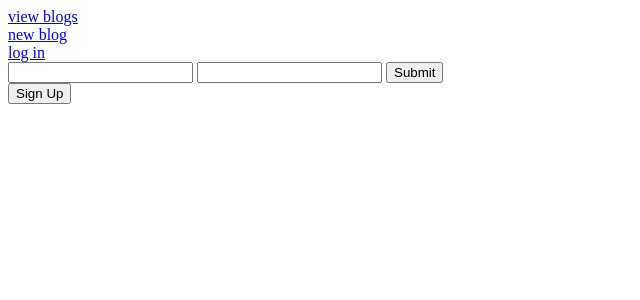
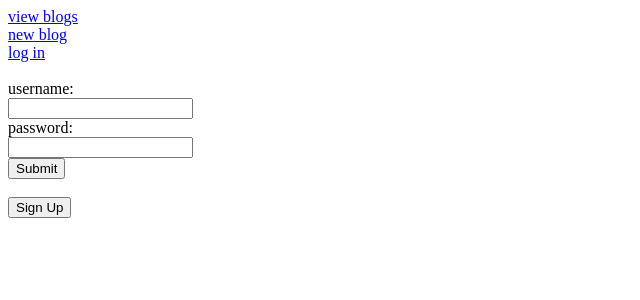
Before and after one commit to qbrasier/blogz, a Flask app: template Templates/login.html in a window 1280 px wide. Shown: the top 300 px of the page, without its empty margins (0-640 px from the left). Run offline with Flask 2, Linux system fonts and the light colour scheme; the template is opened without the code that fills it, so the values that code supplies are empty.

Commit message:
added logging in and fixed posting new blogs

```diff
--- a/Templates/login.html
+++ b/Templates/login.html
@@ -2,9 +2,20 @@
 
 {%block content%}
     <form method="POST">
+        <br>
+        <l>username:</l>
+        <br>
         <input type="text" name="username">
+        {{username_error}}
+        <br>
+        <l>password:</l>
+        <br>
         <input type="text" name="password">
+        {{password_error}}
+        <br>
         <input type="submit" value="Submit">
+        <br>
+        <br>
     </form>
     <form action="/signup">
         <input type="submit" value="Sign Up">
--- a/main.py
+++ b/main.py
@@ -7,6 +7,7 @@ app = Flask(__name__)
 app.config['DEBUG'] = True
 app.config['SQLALCHEMY_DATABASE_URI'] = 'mysql+pymysql://blogz:password@localhost:8889/blogz'
 app.config['SQLALCHEMY_ECHO'] = True
+app.secret_key = b'p8uasdhaosnd98sayd97yahs23>>>>><.'
 
 env = Environment(
     loader=FileSystemLoader('./templates'),
@@ -62,7 +63,6 @@ def blogs():
         return render_template("singleUser.html", blogs = x)
 
     print("Something strange happened.")
-
     return "something strange happened."
 
 
@@ -72,6 +72,8 @@ def blogs():
 def showBlogForm():
     template = env.get_template("write_blog.html")
     if request.method == 'POST':
+        if (session['username'] == None):
+            return redirect('/login')
         if (len(request.form['title']) > 20):
             return template.render(error="title too long.")
         if (len(request.form['title']) < 1):
@@ -82,7 +84,7 @@ def showBlogForm():
             return template.render(error="blog post too short.")
         title = request.form['title']
         content = request.form['content']
-        new_blog = Blog(title, content)
+        new_blog = Blog(title, content, User.query.filter_by(username=session['username']).first().id )
         db.session.add(new_blog)
         db.session.commit()
         return redirect("/blog?id="+str(new_blog.id))
@@ -94,7 +96,6 @@ def signupForm():
     password_error1 = ''
     password_error2 = ''
     email_error = ''
-
 
     template = env.get_template('signup.html')
     # here we are checking to make sure the user input includes all required fields.
@@ -143,26 +144,49 @@ def signupForm():
             if (not info['email'].count('@') == 1) or (not info['email'].count('.') == 1):
                 email_error="Your email is formatted invalidly."
         if(len(username_error)==0 and len(password_error1)==0 and len(password_error2)==0 and len(email_error)==0):
-            new_user = User(info['username'],info['password1'])
-            db.session.add(new_user)
-            db.session.commit()
-            return render_template('index.html', username=info['username'])
-            #TODO: this needs to be changed later to a welcome page
+            #DONE: add check to see if username is already registered
+            if (User.query.filter_by(username=info['username']).first() == None):
+                new_user = User(info['username'],info['password1'])
+                db.session.add(new_user)
+                db.session.commit()
+                return render_template('index.html', username=info['username'])
+                #TODO: this needs to be changed later to a welcome page
+            else:
+                username_error="This username is already taken."
 
         return template.render(username_error=username_error,password_error1=password_error1,password_error2=password_error2,
             email_error=email_error, username=info['username'],email=info['email'])
     else:
         return template.render()
 
-@app.route("/login")
+@app.route("/login", methods=['GET','POST'])
 def loginForm():
     template = env.get_template("login.html")
-    return template.render()
+    if request.method == 'GET':
+        #print
+        return template.render()
+    if request.method == 'POST':
+        info = request.form
+        print('username:' + info['username'])
+        if info['username'] == None or info['username'] == '':
+            return template.render(username_error='You need to enter a username')
+        if User.query.filter_by(username=info['username']).first():
+            print('this user exists')
+            if info['password'] == User.query.filter_by(username=info['username']).first().password:
+                session['username'] = info['username']
+                print('logging user in')
+                return redirect('/blog')
+            else:
+                return template.render(password_error="Invalid password.")
+        else:
+            print('this user does not exist')
+            return template.render(username_error="This user does not exist.")
+        return template.render()
 
 @app.route("/logout", methods=["POST"])
 def logout():
-
-    return "blank"
+    session.pop('username', None)
+    return redirect('/')
 
 if __name__ == '__main__':
     app.run()
```
Lines whose indentation alone changed are shown as unchanged.
